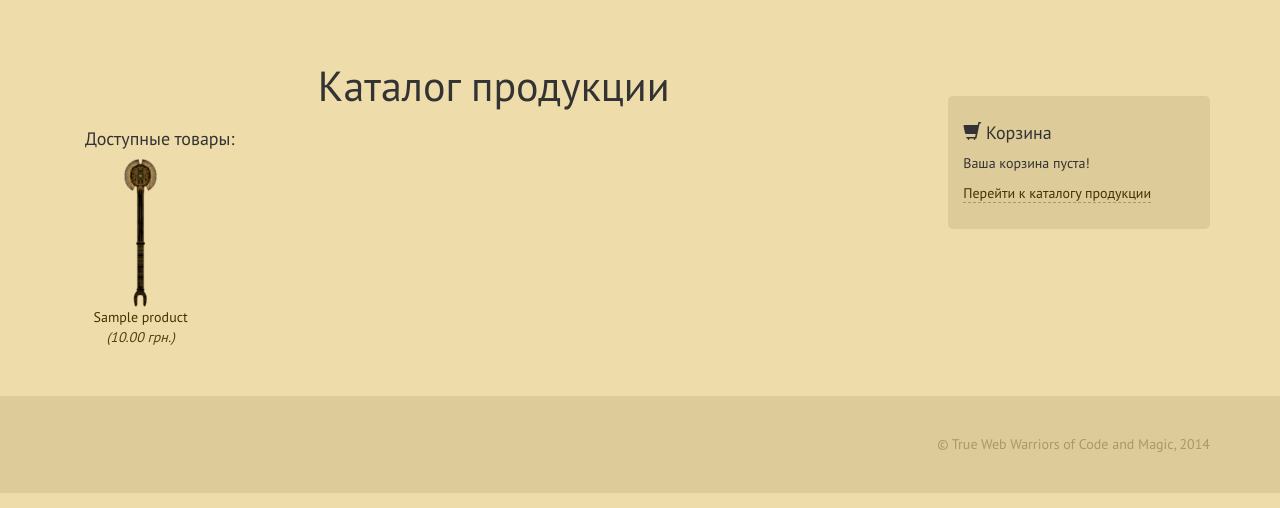
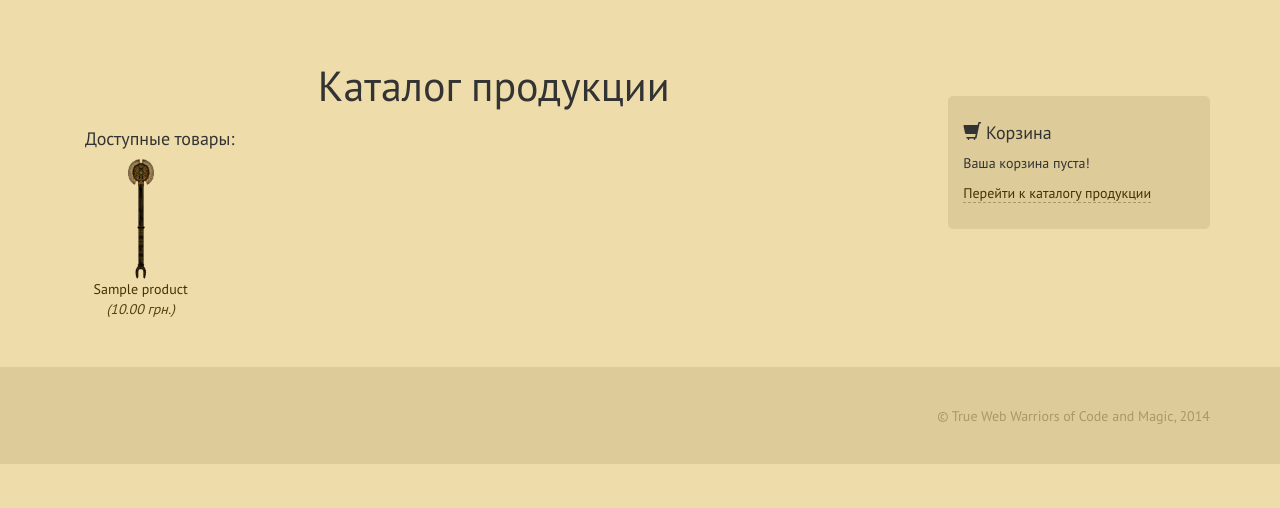
Before and after one commit to aqrln/daedrashop, a Rails app: page /products in a window 1280 px wide. Shown: the part 292-800 px from the top of the page. Run offline with Rails 7, Linux system fonts and the light colour scheme; tables that the repository leaves empty hold one stand-in row (values such as "Sample post"); style sheets or scripts are compiled from the project's sources; parts of the project's set-up code (start-up, migrations or seed data) failed here and were passed over; some libraries are stand-ins or nearby versions.

Commit message:
Use the images

```diff
--- a/app/assets/stylesheets/main.css
+++ b/app/assets/stylesheets/main.css
@@ -60,8 +60,7 @@ h2 {
 }
 
 img {
-  width: 100%;
-  height: 100%;
+  height: 120px;
 }
 
 a, a:active, a:focus {
@@ -88,6 +87,7 @@ nav a, nav a:hover {
 .product {
   border-radius: 5px;
   transition: 0.3s ease;
+  text-align: center;
 }
 
 .product:hover {
--- a/app/views/products/index.html.erb
+++ b/app/views/products/index.html.erb
@@ -12,7 +12,7 @@
             <% end %>
             <div class="col-sm-2 product">
                 <a href="<%= url_for @products[element - 1] %>">
-                    <img src="/products/1.png">
+                    <img src="/products/<%= @products[element - 1].id %>.png">
                     <p class="catalog-product-name"><%= @products[element - 1].title %><br>
                     <span class="catalog-price">(<%= number_to_currency @products[element - 1].price, unit: "грн.", format: "%n %u", delimeter: " " %>)</span></p>
                 </a>
@@ -41,7 +41,7 @@
         <% end %>
         <div class="col-sm-2 product">
             <a href="<%= url_for product %>">
-                <img src="/products/1.png">
+                <img src="/products/<%= product.id %>.png">
                 <p class="catalog-product-name"><%= product.title %><br>
                     <span class="catalog-price">(<%= number_to_currency product.price, unit: "грн.", format: "%n %u", delimeter: " " %>)</span></p>
             </a>
@@ -66,7 +66,7 @@
             <% end %>
             <div class="col-sm-2 product">
                 <a href="<%= url_for @products[element - 1] %>">
-                    <img src="/products/1.png">
+                    <img src="/products/<%= @products[element - 1].id %>.png">
                     <p class="catalog-product-name"><%= @products[element - 1].title %><br>
                     <span class="catalog-price">(<%= number_to_currency @products[element - 1].price, unit: "грн.", format: "%n %u", delimeter: " " %>)</span></p>
                 </a>
```
